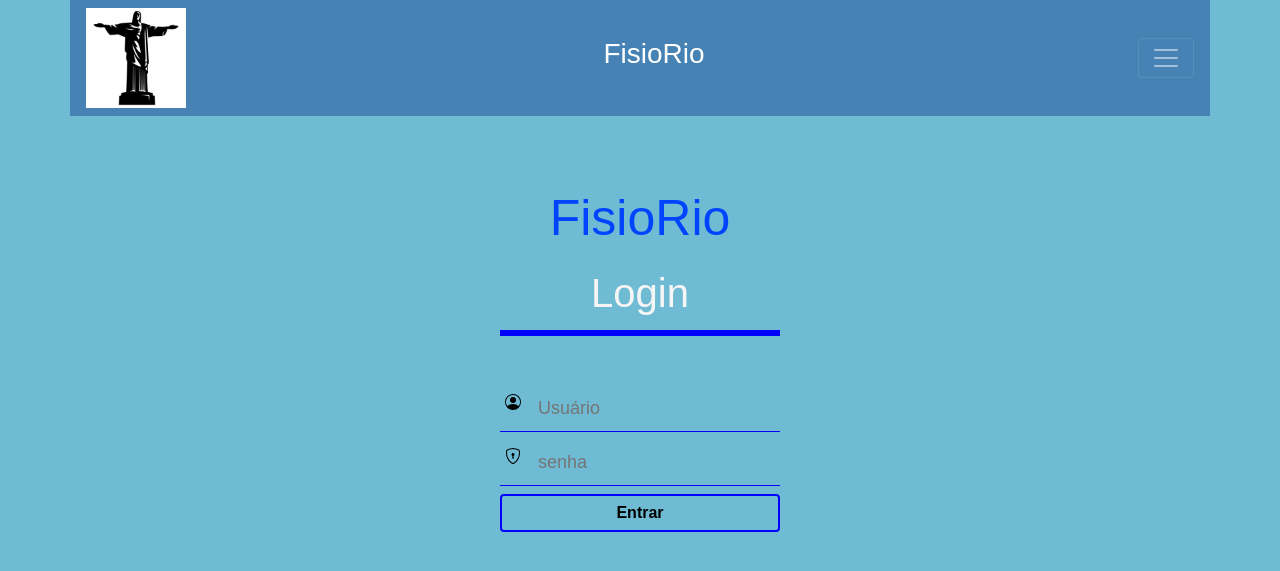
After one commit to yuri1709/Fisioterapia, a PHP site: page /login.php in a window 1280 px wide. The commit adds this page. Shown: the top 571 px of the page. Run offline with PHP 8.4, Linux system fonts and the light colour scheme.

Commit message:
Add login pag, nav update

```diff
--- /dev/null
+++ b/css/login.css
@@ -0,0 +1,79 @@
+@import "https://cdn.jsdelivr.net/npm/@fortawesome/fontawesome-free@5.15.4/css/fontawesome.min.css";
+body{
+    margin: 0;
+    padding: 0;
+    font-family: sans-serif;
+    background-color: #6fbbd3;
+    background-size:cover ;
+
+
+}
+.login-box h2{
+    float:center;
+    text-align: center;
+    font-family: Arial, Helvetica, sans-serif;
+    font-size: 50px;
+    color:#0044ff;
+
+}
+.logo{
+    float: left;
+    width:80%;
+    margin-bottom: 0px;
+}
+
+.login-box{
+    width: 280px;
+    position: absolute;
+    top: 45%;
+    left: 50%;
+    transform: translate(-50%,-50%);
+    color:black;
+
+}
+
+.login-box h3{
+    float:center;
+    text-align: center;
+    font-size: 40px;
+    color:whitesmoke;
+    border-bottom:6px solid blue;
+    margin-bottom: 50px;
+    padding: 13px 0;
+}
+
+.textbox{
+    width: 100%;
+    overflow: hidden;
+    font-size: 20px;
+    padding: 8px 0;
+    margin: 8px 0;
+    border-bottom: 1px solid blue;
+}
+
+.i{
+    width: 26px;
+    float: left;
+    text-align: center;
+}
+
+.textbox input{
+    border: none;
+    outline: none;
+    background: none;
+    color:white;
+    font-size: 18px;
+    width: 200px;
+    float:left;
+    margin:0 10px;
+}
+.btn{
+    width: 100%;
+    background: none;
+    border: 2px solid blue;
+    color: black;
+    padding: 5px;
+    font-size: 16px;
+    cursor: pointer;
+    font-weight: bolder;
+}
--- a/fisioterapeutaGRUD.php
+++ b/fisioterapeutaCRUD.php
@@ -31,7 +31,8 @@
   </div>
  <div class="container c2">
  <a href="cadastroPaciente.php">Cadastrar Paciente</a> </br>
- <a href="editarPaciente.php">Editar cadastro</a>
+ <a href="editarPaciente.php">Editar cadastro</a> </br>
+ <a href="sair.php">Sair</a>
  </div>
 </body>
 </html>
--- a/head.php
+++ b/head.php
@@ -15,6 +15,10 @@
   .navbar{
     background: #4682B4;
   }
+  .home{
+    margin-top:1px;
+    margin-left:-3px;
+  }
 </style>
 <div id="container">
     <nav class="navbar navbar-dark fixed-top container pb-2">
@@ -30,17 +34,17 @@
         <button class="navbar-toggler" type="button" data-toggle="collapse" data-target="#navbarsExample01" aria-controls="navbarsExample01" aria-expanded="false" aria-label="Toggle navigation">
           <span class="navbar-toggler-icon"></span>
         </button>
-
         <div class="collapse navbar-collapse" id="navbarsExample01">
+          <hr>
           <ul class="navbar-nav mr-auto">
             <li class="nav-item active">
-              <a class="nav-link h5" href="index.php">Home <span class="sr-only">(current)</span></a>
+              <a class="nav-link h5 home" href="index.php"><img src="img/home/homeIcon.png" alt="" width="32px" height="32px"> Home<span class="sr-only">(current)</span></a>
             </li>
             <li class="nav-item">
-              <a class="nav-link h5" href="#contato">Contato</a>
+             <a class="nav-link h5" href="login.php"><img src="img/home/loginIcon.png" alt="" width="28px" height="28px"> Login</a>
             </li>
             <li class="nav-item">
-              <a class="nav-link h5" href="#tiposDeLong">Modalidades</a>
+              <a class="nav-link h5" href="#tiposDeLong"><img src="img/home/contatoIcon.png" alt="" width="28px" height="28px"> Contato</a>
             </li>
           </ul>
         </div>
--- /dev/null
+++ b/login.php
@@ -0,0 +1,42 @@
+<?php include_once "head.php" ?>
+<!DOCTYPE html>
+<html lang="en">
+<head>
+    <meta charset="UTF-8">
+    <meta http-equiv="X-UA-Compatible" content="IE=edge">
+    <meta name="viewport" content="width=device-width, initial-scale=1.0">
+    <link rel= "stylesheet" href="css/login.css">
+    <title>FisioRio-Login</title>
+</head>
+<body>
+    <div class="login-box">
+    <form action="ValidarLogin.php" method="POST">
+        <h2>FisioRio</h2>
+        <img src="" class="logo">
+        <h3>Login</h3>
+
+        <div class="textbox">
+            <!--Icone user esse svg-->
+            <svg xmlns="http://www.w3.org/2000/svg" width="16" height="16" fill="currentColor" class="i" viewBox="0 0 16 16">
+                <path d="M11 6a3 3 0 1 1-6 0 3 3 0 0 1 6 0z"/>
+                <path fill-rule="evenodd" d="M0 8a8 8 0 1 1 16 0A8 8 0 0 1 0 8zm8-7a7 7 0 0 0-5.468 11.37C3.242 11.226 4.805 10 8 10s4.757 1.225 5.468 2.37A7 7 0 0 0 8 1z"/>
+              </svg>
+            <input type="text" placeholder="Usuário" id="login" name="login" value="">
+        </div>
+
+        <div class="textbox">
+            <svg xmlns="http://www.w3.org/2000/svg" width="16" height="16" fill="currentColor" class="i" viewBox="0 0 16 16">
+                <path d="M5.338 1.59a61.44 61.44 0 0 0-2.837.856.481.481 0 0 0-.328.39c-.554 4.157.726 7.19 2.253 9.188a10.725 10.725 0 0 0 2.287 2.233c.346.244.652.42.893.533.12.057.218.095.293.118a.55.55 0 0 0 .101.025.615.615 0 0 0 .1-.025c.076-.023.174-.061.294-.118.24-.113.547-.29.893-.533a10.726 10.726 0 0 0 2.287-2.233c1.527-1.997 2.807-5.031 2.253-9.188a.48.48 0 0 0-.328-.39c-.651-.213-1.75-.56-2.837-.855C9.552 1.29 8.531 1.067 8 1.067c-.53 0-1.552.223-2.662.524zM5.072.56C6.157.265 7.31 0 8 0s1.843.265 2.928.56c1.11.3 2.229.655 2.887.87a1.54 1.54 0 0 1 1.044 1.262c.596 4.477-.787 7.795-2.465 9.99a11.775 11.775 0 0 1-2.517 2.453 7.159 7.159 0 0 1-1.048.625c-.28.132-.581.24-.829.24s-.548-.108-.829-.24a7.158 7.158 0 0 1-1.048-.625 11.777 11.777 0 0 1-2.517-2.453C1.928 10.487.545 7.169 1.141 2.692A1.54 1.54 0 0 1 2.185 1.43 62.456 62.456 0 0 1 5.072.56z"/>
+                <path d="M9.5 6.5a1.5 1.5 0 0 1-1 1.415l.385 1.99a.5.5 0 0 1-.491.595h-.788a.5.5 0 0 1-.49-.595l.384-1.99a1.5 1.5 0 1 1 2-1.415z"/>
+              </svg>
+            <input type="password" placeholder="senha" name="senha" id="senha" value="">
+        </div>
+        <input type="submit" class="btn" value="Entrar">
+    </form>
+
+
+
+    </div>
+
+</body>
+</html>
--- a/script.sql
+++ b/script.sql
@@ -1,4 +1,4 @@
-mysql -u root;
+mysql -u root
 
 create database FisioRio;
 
@@ -16,6 +16,5 @@ create table usuario(
 
 #inserir dado na tabela
 
-insert into usuario values(null,'yuri','conder','yuri7','123','yuri@hotmail.com','adm');
 
 select * from usuario;
```
Also changed, not shown: ValidarLogin.php (+6 -3 lines), admCRUD.php (added, +12 -0 lines), direcionar.php (added, +11 -0 lines), sair.php (added, +8 -0 lines), img/home/contatoIcon.png (added), img/home/homeIcon.png (added), img/home/loginIcon.png (added).
